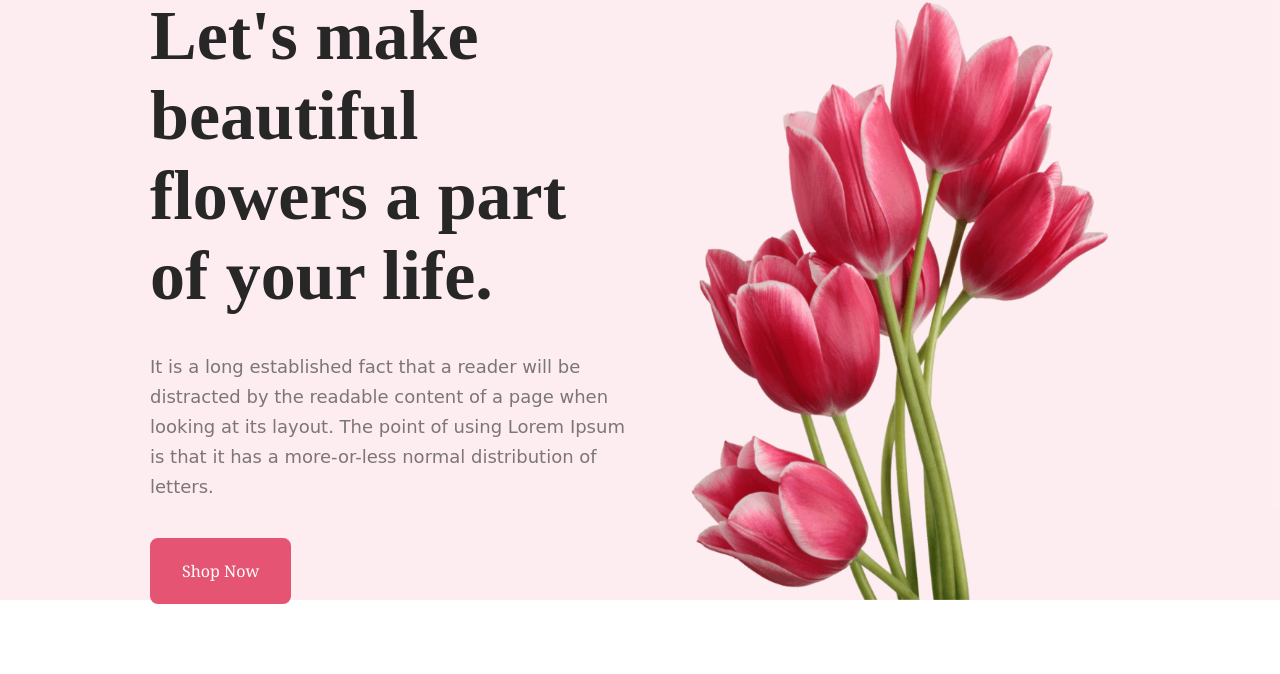
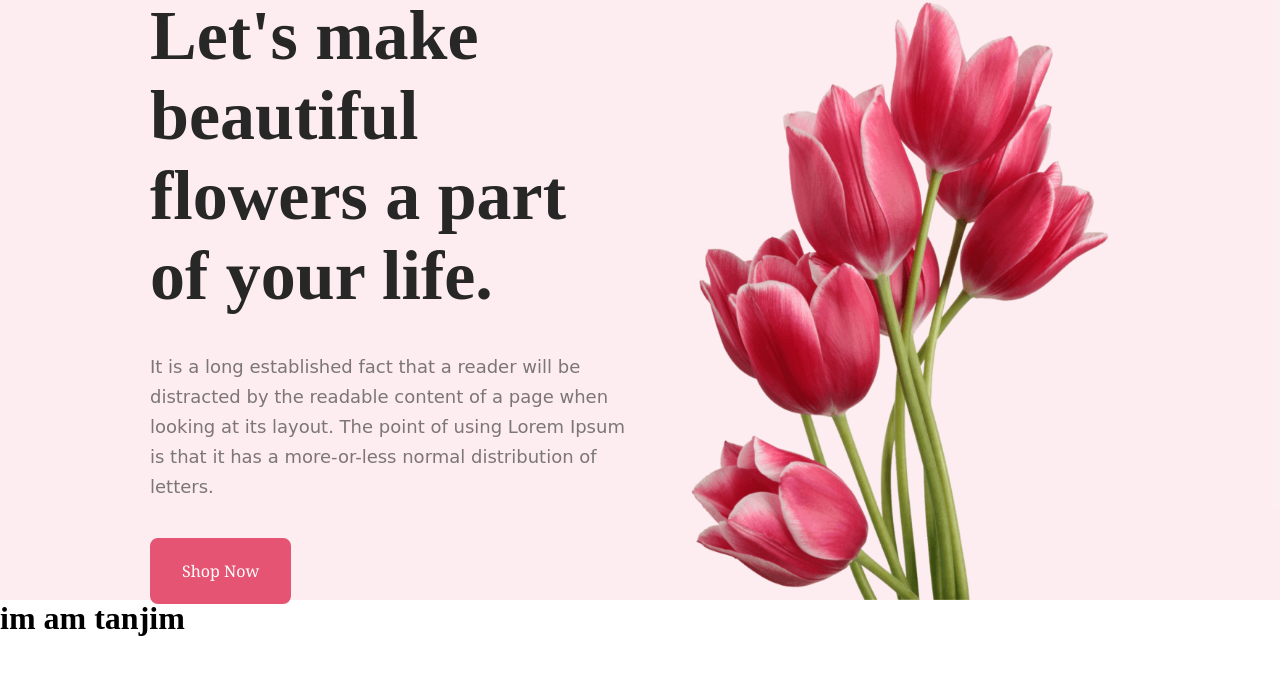
Before and after one commit to tanjimahmed14/first-assignment, a plain HTML site: page index.html in a window 1280 px wide. Drawn offline with Linux system fonts and the light colour scheme.

Commit message:
add a new code

```diff
--- a/index.html
+++ b/index.html
@@ -21,13 +21,16 @@
                         when
                         looking at its layout. The point of using Lorem Ipsum is that it has a more-or-less normal
                         distribution of letters.</p>
-                        <br>
-                        <br>
+                    <br>
+                    <br>
                     <button class="shop-now">Shop Now</button>
                 </div>
             </div>
             <img class="pic" src="Flower Asset/pngwing 10.png" alt="loading">
         </div>
     </header>
+    <div>
+        <h1>im am tanjim </h1>
+    </div>
 
 </html>
```
